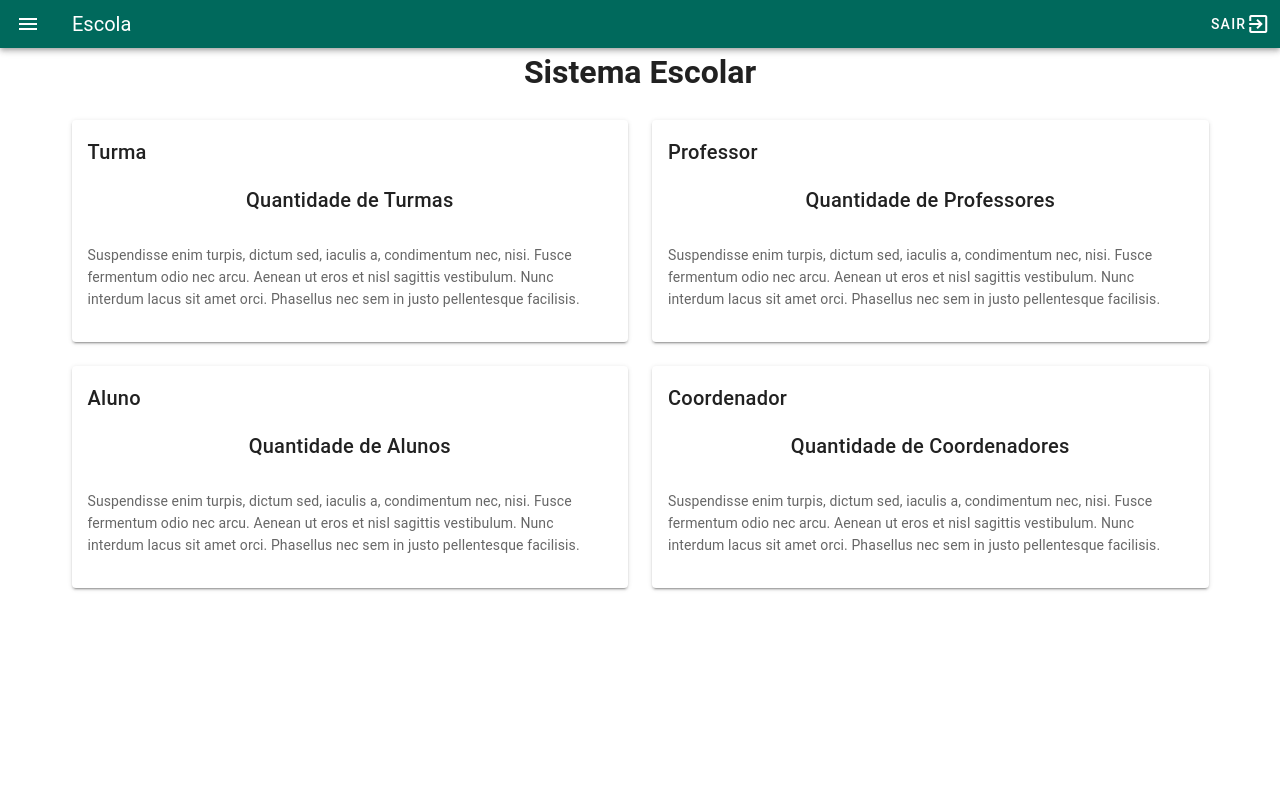
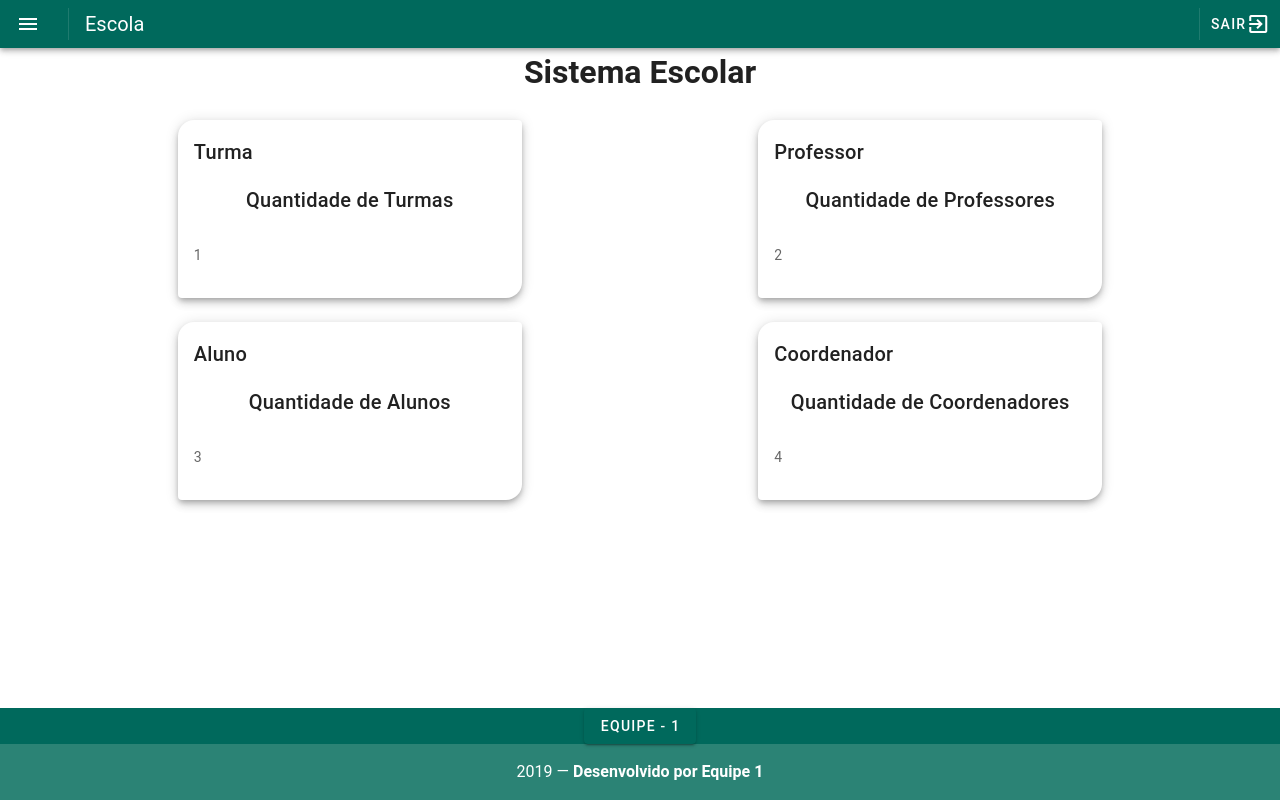
Before and after one commit to guibolt/New-School, a Vue app: page /home in a window 1280 px wide. Built offline with nearby package versions, Linux system fonts and the light colour scheme; sample sign-in values are in the browser's storage; a small style sheet from the web is missing.

Commit message:
implementando pagina home 35%

```diff
--- a/src/components/AppBar.vue
+++ b/src/components/AppBar.vue
@@ -2,9 +2,12 @@
   <div>
     <v-app-bar color="primary" dense dark>
       <v-app-bar-nav-icon @click.stop="drawer = !drawer"></v-app-bar-nav-icon>
+      <v-divider class="mx-4" inset vertical></v-divider>
+
       <v-toolbar-title>Escola</v-toolbar-title>
+
       <v-spacer></v-spacer>
-
+      <v-divider class="mx-4" inset vertical></v-divider>
       <v-toolbar-items>
         <v-btn icon @click="logout">
           Sair
--- /dev/null
+++ b/src/components/Footer.vue
@@ -0,0 +1,40 @@
+ <template>
+  <v-footer color="primary" padless>
+    <v-row justify="center" no-gutters>
+      <v-menu top :offset-x="offset">
+        <template v-slot:activator="{ on }">
+          <v-btn color="primary" dark v-on="on">Equipe - 1</v-btn>
+        </template>
+
+        <v-list>
+          <v-list-item v-for="(item, index) in items" :key="index">
+            <v-list-item-title color="primary">{{ item.title }}</v-list-item-title>
+            <v-list-item-icon>
+              <v-icon>computer</v-icon>
+            </v-list-item-icon>
+            <v-divider></v-divider>
+          </v-list-item>
+        </v-list>
+      </v-menu>
+      <v-col class="primary lighten-1 py-4 text-center white--text" cols="12">
+        {{ new Date().getFullYear() }} —
+        <strong>Desenvolvido por Equipe 1</strong>
+      </v-col>
+    </v-row>
+  </v-footer>
+</template>
+<script>
+export default {
+  data: () => ({
+    name: "Footer",
+    items: [
+      { title: "Rafael" },
+      { title: "Guilherme" },
+      { title: "André" },
+      { title: "Matheus" }
+    ],
+    offset: true
+  }),
+  methods: {}
+};
+</script>
--- a/src/views/DashBoard.vue
+++ b/src/views/DashBoard.vue
@@ -7,49 +7,51 @@
         <v-container>
           <v-row>
             <v-col cols="12" md="6">
-              <v-card>
-                <v-card-title>Turma</v-card-title>
+              <v-card max-width="344" class="mx-auto" elevation="5" shaped>
+                <v-card-title color="primary">Turma</v-card-title>
 
                 <div class="title text-center pb-3">Quantidade de Turmas</div>
 
                 <v-card-text>
-                  <p>Suspendisse enim turpis, dictum sed, iaculis a, condimentum nec, nisi. Fusce fermentum odio nec arcu. Aenean ut eros et nisl sagittis vestibulum. Nunc interdum lacus sit amet orci. Phasellus nec sem in justo pellentesque facilisis.</p>
+                  <p>1</p>
                 </v-card-text>
               </v-card>
             </v-col>
-
+            <v-spacer></v-spacer>
             <v-col cols="12" md="6">
-              <v-card>
-                <v-card-title>Professor</v-card-title>
+              <v-card max-width="344" class="mx-auto" elevation="5" shaped>
+                <v-card-title color="primary">Professor</v-card-title>
 
                 <div class="title text-center pb-3">Quantidade de Professores</div>
 
                 <v-card-text>
-                  <p>Suspendisse enim turpis, dictum sed, iaculis a, condimentum nec, nisi. Fusce fermentum odio nec arcu. Aenean ut eros et nisl sagittis vestibulum. Nunc interdum lacus sit amet orci. Phasellus nec sem in justo pellentesque facilisis.</p>
+                  <p>2</p>
                 </v-card-text>
               </v-card>
             </v-col>
           </v-row>
           <v-row>
             <v-col cols="6" md="6">
-              <v-card>
-                <v-card-title>Aluno</v-card-title>
+              <v-card max-width="344" class="mx-auto" elevation="5" shaped>
+                <v-card-title color="primary">Aluno</v-card-title>
 
                 <div class="title text-center pb-3">Quantidade de Alunos</div>
 
                 <v-card-text>
-                  <p>Suspendisse enim turpis, dictum sed, iaculis a, condimentum nec, nisi. Fusce fermentum odio nec arcu. Aenean ut eros et nisl sagittis vestibulum. Nunc interdum lacus sit amet orci. Phasellus nec sem in justo pellentesque facilisis.</p>
+                  <p>3</p>
                 </v-card-text>
               </v-card>
             </v-col>
+
+            <v-spacer></v-spacer>
             <v-col cols="12" md="6">
-              <v-card>
-                <v-card-title>Coordenador</v-card-title>
+              <v-card max-width="344" class="mx-auto" elevation="5" shaped>
+                <v-card-title color="teal">Coordenador</v-card-title>
 
                 <div class="title text-center pb-3">Quantidade de Coordenadores</div>
 
                 <v-card-text>
-                  <p>Suspendisse enim turpis, dictum sed, iaculis a, condimentum nec, nisi. Fusce fermentum odio nec arcu. Aenean ut eros et nisl sagittis vestibulum. Nunc interdum lacus sit amet orci. Phasellus nec sem in justo pellentesque facilisis.</p>
+                  <p>4</p>
                 </v-card-text>
               </v-card>
             </v-col>
@@ -57,14 +59,18 @@
         </v-container>
       </div>
     </v-container>
+    <v-spacer></v-spacer>
+    <Footer />
   </v-app>
 </template>
 
 <script>
 import AppBar from "../components/AppBar.vue";
+import Footer from "../components/Footer.vue";
 export default {
   components: {
-    AppBar
+    AppBar,
+    Footer
   }
 };
 </script>
```
